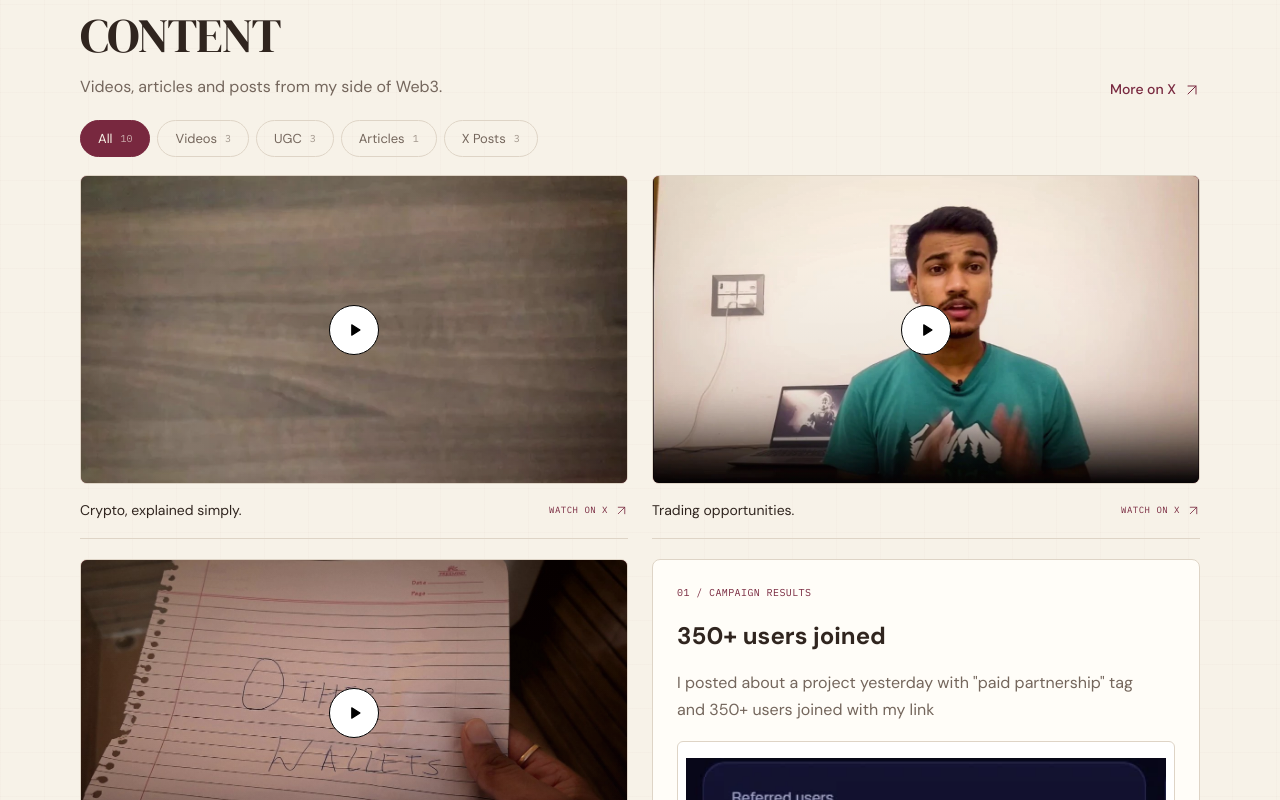
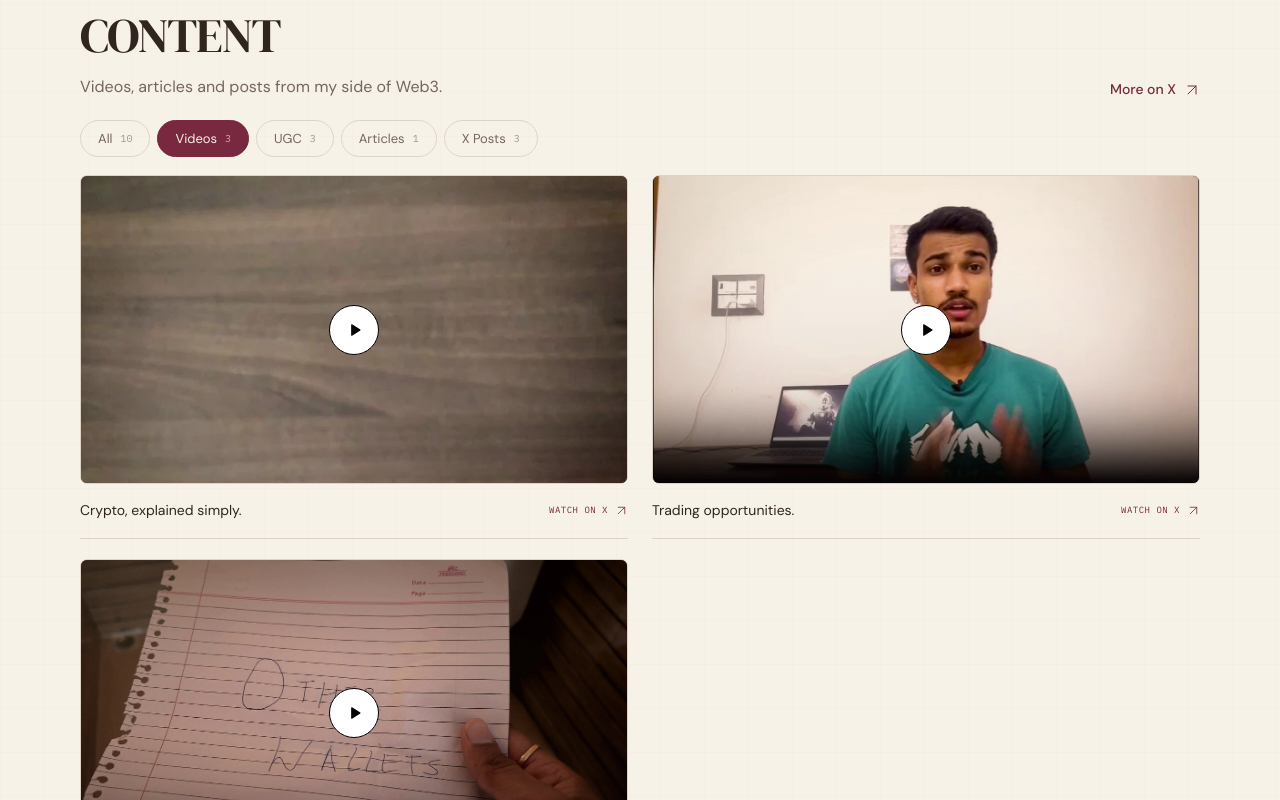
Before and after one commit to manishsss/manish, a React (Vite) app: page / in a window 1280 px wide. Shown: the part 920-1720 px from the top of the page. Built offline with nearby package versions, Linux system fonts and the light colour scheme.

Commit message:
Show Videos by default in content section

```diff
--- a/src/main.tsx
+++ b/src/main.tsx
@@ -148,7 +148,7 @@ function ContentPreviewModal({item,onClose}:{item:ContentItem;onClose:()=>void})
   </Modal>
 }
 function Content(){
-  const[filter,setFilter]=useState<ContentCategory>('All');
+  const[filter,setFilter]=useState<ContentCategory>('Videos');
   const[selected,setSelected]=useState<ContentItem|null>(null);
   const shown=content.filter(c=>filter==='All'||c.category===filter).sort((a,b)=>a.preview.order-b.preview.order);
   return <section id="content" className="section container reveal">
```
